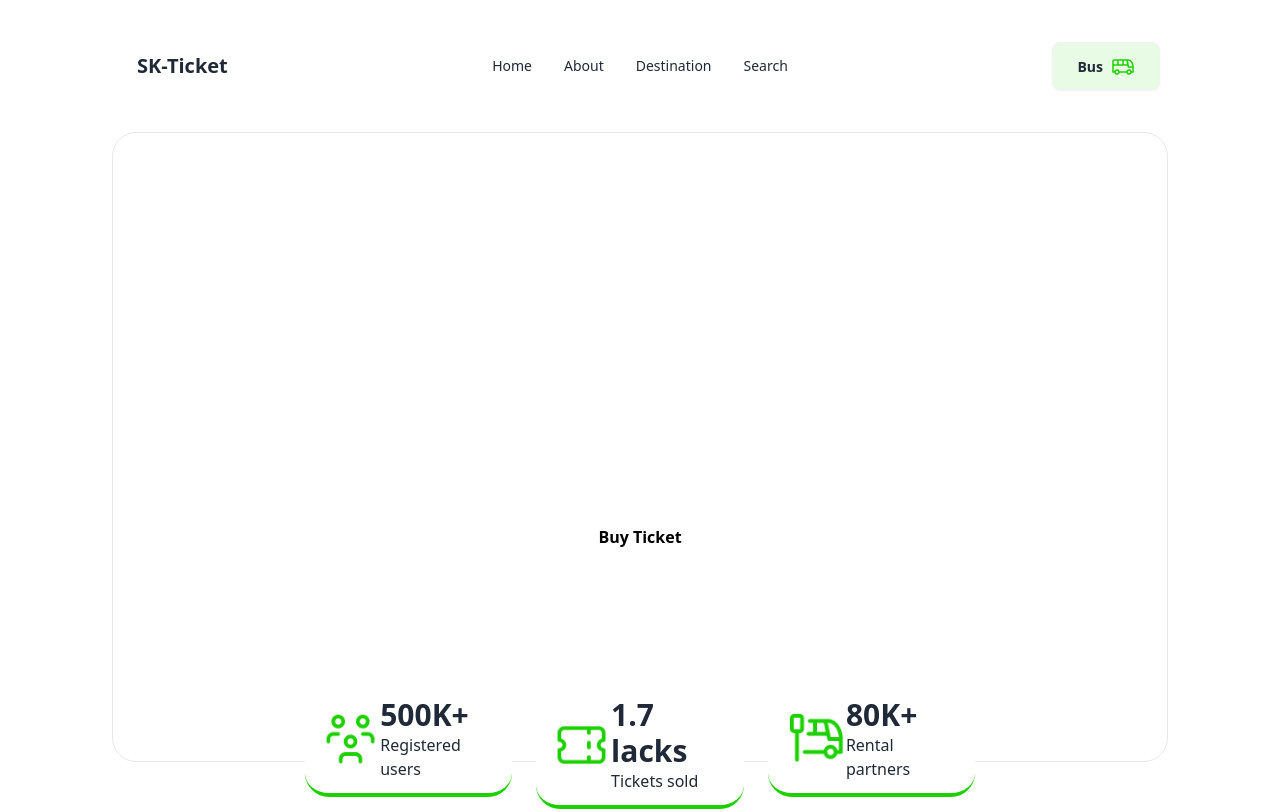
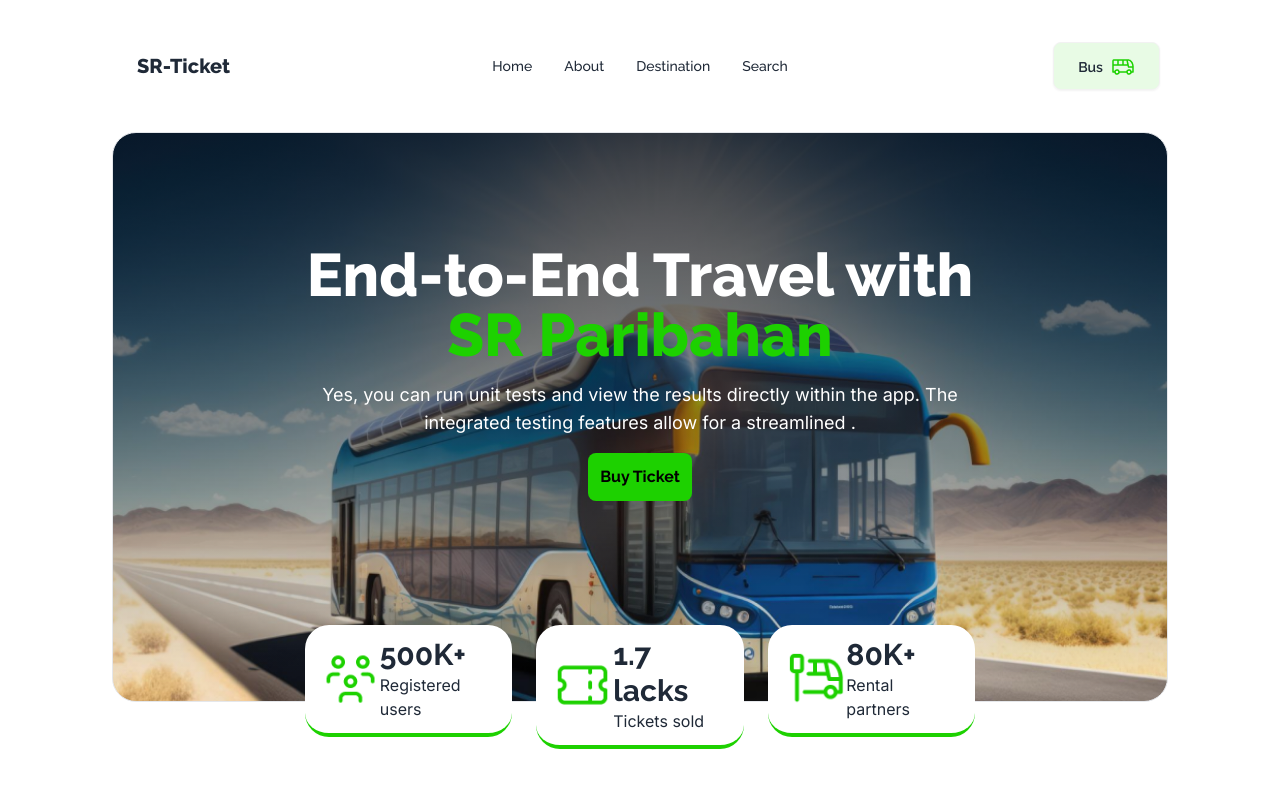
Before and after one commit to riaz2102/sr-travel, a plain HTML site: page index.html in a window 1280 px wide. Shown: the top 812 px of the page. Drawn offline with nearby package versions, Linux system fonts and the light colour scheme.

Commit message:
design add

```diff
--- a/index.html
+++ b/index.html
@@ -4,7 +4,7 @@
     <meta charset="UTF-8" />
     <meta name="viewport" content="width=device-width, initial-scale=1.0" />
     <link rel="icon" href="images/stoppage.png" type="image/x-icon" />
-    <title>SK-Travel</title>
+    <title>SR-TRAVEL</title>
     <link rel="stylesheet" href="style.css">
     <link
       href="https://cdn.jsdelivr.net/npm/daisyui@4.7.2/dist/full.min.css"
@@ -47,7 +47,7 @@
                 <li><a>Search</a></li>
               </ul>
             </div>
-            <a class="btn btn-ghost text-xl font-extrabold">SK-Ticket</a>
+            <a class="btn btn-ghost text-xl font-extrabold">SR-Ticket</a>
           </div>
           <div class="navbar-center hidden lg:flex font-medium">
             <ul class="menu menu-horizontal px-1">
@@ -71,7 +71,7 @@
         <div class="text-center space-y-4">
           <h1 class="raleway-font text-white text-2xl lg:text-6xl mt-12 font-extrabold">
             End-to-End Travel with <br/><span class="color-prime"
-              >SK Paribahan</span
+              >SR Paribahan</span
             >
           </h1>
           <p class="inter-font text-lg font-normal text-white text-center">
@@ -688,10 +688,10 @@
       <section class="flex justify-between items-center">
         <div class="space-y-3">
           <h1 class="raleway-font text-4xl font-extrabold text-white">
-            SK-Ticket
+            SR-Ticket
           </h1>
           <p class="inter-font text-lg font-normal text-[#FFFFFFCC]">
-            SK-Ticket is a digital platform to make your <br />
+            SR-Ticket is a digital platform to make your <br />
             daily commuting better
           </p>
         </div>
@@ -711,7 +711,7 @@
       <hr class="my-6 border-gray-300 border-dashed" />
       <section class="lg:flex justify-between items-center">
         <div>
-          <h1>@all rights reserved, SK-Ticket services limited.2024</h1>
+          <h1>@all rights reserved, SR-Ticket services limited.2024</h1>
         </div>
         <div class="flex justify-between items-center gap-1 lg:gap-6">
           <h1><a href="">Terms & condition</a></h1>
--- a/style.css
+++ b/style.css
@@ -0,0 +1,32 @@
+@import url("https://fonts.googleapis.com/css2?family=Inter:wght@100..900&family=Raleway:ital,wght@0,100..900;1,100..900&display=swap");
+.root {
+  margin: 0;
+  padding: 0;
+}
+.raleway-font {
+  font-family: "Raleway", sans-serif;
+}
+.inter-font {
+  font-family: "Inter", sans-serif;
+}
+.color-prime {
+  color: #1dd100;
+}
+.bg-prime {
+  background-color: #1dd100;
+}
+.border-fill {
+  border: 1px solid;
+  border-color: #1dd10066;
+}
+.color-second {
+  color: #1dd1001a;
+}
+.banner-bg {
+  background: linear-gradient(
+      180deg,
+      rgba(3, 7, 18, 0.5),
+      rgba(3, 7, 18, 0) 100%
+    ),
+    url("images/banner.png");
+}
```
